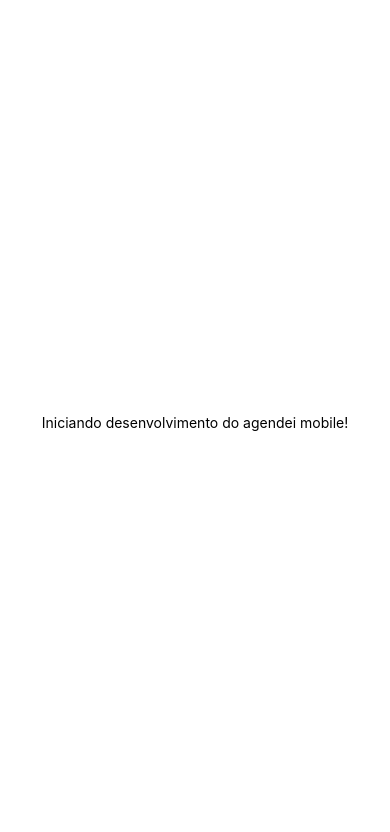
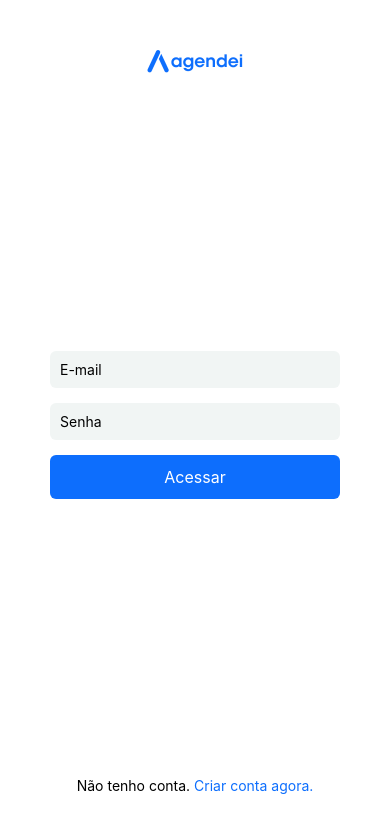
Before and after one commit to GitTec/app-agendamentos, a React Native app: screen / in a window 390 px wide. Shown: the top 832 px of the page. Built offline with nearby package versions, Linux system fonts and the light colour scheme.

Commit message:
Finalizada a tela de login

```diff
--- a/App.js
+++ b/App.js
@@ -1,20 +1,10 @@
-import { StatusBar } from 'expo-status-bar';
-import { StyleSheet, Text, View } from 'react-native';
+import Login from "./src/screens/login/login.jsx";
 
-export default function App() {
-  return (
-    <View style={styles.container}>
-      <Text>Iniciando desenvolvimento do agendei mobile!</Text>
-      <StatusBar style="auto" />
-    </View>
-  );
+function App() {
+
+  return <>
+    <Login />
+  </>
 }
 
-const styles = StyleSheet.create({
-  container: {
-    flex: 1,
-    backgroundColor: '#fff',
-    alignItems: 'center',
-    justifyContent: 'center',
-  },
-});
+export default App;
--- /dev/null
+++ b/src/components/button/button.jsx
@@ -0,0 +1,14 @@
+import { Alert, Text, TouchableOpacity } from "react-native";
+import { styles } from "./buttons.style.js";
+
+function Button(props) {
+
+    function TesteClick() {
+        Alert.alert("Clicou no botão")
+    }
+    return <TouchableOpacity onPress={TesteClick} style={styles.btn}>
+        <Text style={styles.text}>{props.text}</Text>
+    </TouchableOpacity>
+}
+
+export default Button;
--- /dev/null
+++ b/src/components/button/buttons.style.js
@@ -0,0 +1,15 @@
+import { COLORS, FONT_SIZE } from "../../constants/theme.js"
+export const styles = {
+
+    btn: {
+        width:"100%",
+        backgroundColor: COLORS.blue,
+        borderRadius: 6,
+        padding: 12,
+    },
+    text: {
+        color: COLORS.white,
+        fontSize: FONT_SIZE.md,
+        textAlign:"center"
+    }
+}
--- /dev/null
+++ b/src/constants/theme.js
@@ -0,0 +1,22 @@
+const COLORS = {
+    red: "#DF5951",
+    blue: "#0D6EFD",
+    white: "#ffffff",
+
+    gray1: "#323434",
+    gray2: "#717f7f",
+    gray3: "#a0a0a0",
+    gray4: "#E4E4E4",
+    gray5: "#f1f5f4"
+};
+
+const FONT_SIZE = {
+    xsm: 11,
+    sm: 14,
+    md: 16,
+    lg: 18,
+    xl: 32,
+    xxl: 64
+}
+
+export { COLORS, FONT_SIZE }
--- /dev/null
+++ b/src/screens/login/login.jsx
@@ -0,0 +1,34 @@
+import { Image, Text, TextInput, View, TouchableOpacity } from "react-native";
+import logo from "../../assets/logo.png"
+import { styles } from "./login.style";
+import Button from "../../components/button/button";
+
+function Login() {
+    return <View style={styles.container}>
+
+        <View style={styles.containerLogo}>
+            <Image source={logo} style={styles.logo} />
+        </View>
+
+        <View >
+            <View style={styles.containerInput}>
+                <TextInput placeholder="E-mail" style={styles.input} />
+            </View>
+            <View style={styles.containerInput}>
+                <TextInput placeholder="Senha"
+                    style={styles.input}
+                    secureTextEntry={true} />
+            </View>
+            <Button text="Acessar" />
+        </View>
+
+        <View style={styles.footer}>
+            <Text>Não tenho conta. </Text>
+            <TouchableOpacity>
+                <Text style={styles.footerLink}>Criar conta agora.</Text>
+            </TouchableOpacity>
+        </View>
+
+    </View>
+}
+export default Login;
--- /dev/null
+++ b/src/screens/login/login.style.js
@@ -0,0 +1,33 @@
+import { COLORS } from "../../constants/theme.js"
+
+export const styles = {
+    container: {
+        backgroundColor: COLORS.white,
+        flex: 1,
+        padding: 50,
+        justifyContent: "space-between"
+    },
+    containerLogo: {
+        alignItems: "center"
+    },
+    logo: {
+        width: 100,
+        height: 23
+    },
+    containerInput: {
+        marginBottom:15
+    },
+    input: {
+        backgroundColor: COLORS.gray5,
+        padding: 10,
+        borderRadius: 6,
+    },
+    footer: {
+        alignItems: "center",
+        justifyContent: "center",
+        flexDirection: "row"
+    },
+    footerLink:{
+        color:COLORS.blue
+    }
+}
```
Also changed, not shown: src/constants/icon.js (added, +12 -0 lines), src/screens/account/account.js (added, +33 -0 lines), src/screens/account/account.jsx (added, +34 -0 lines).
